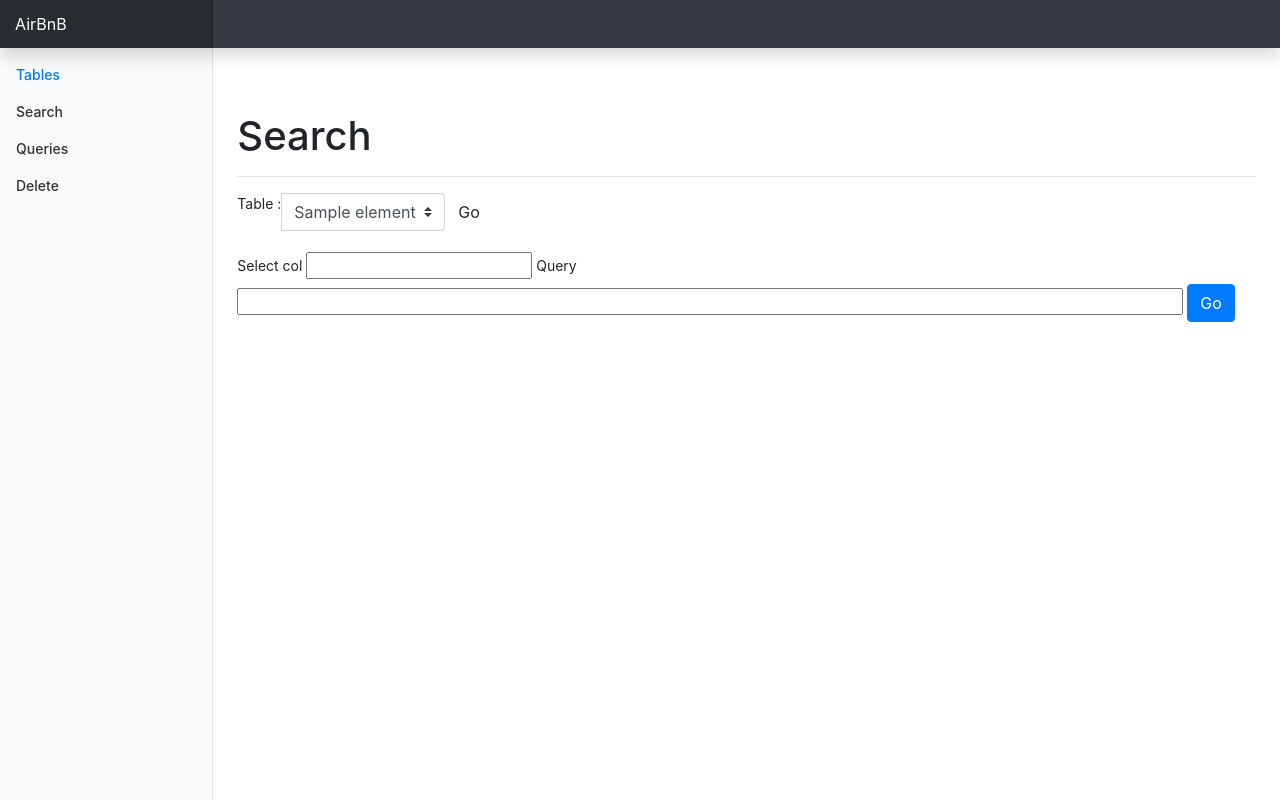
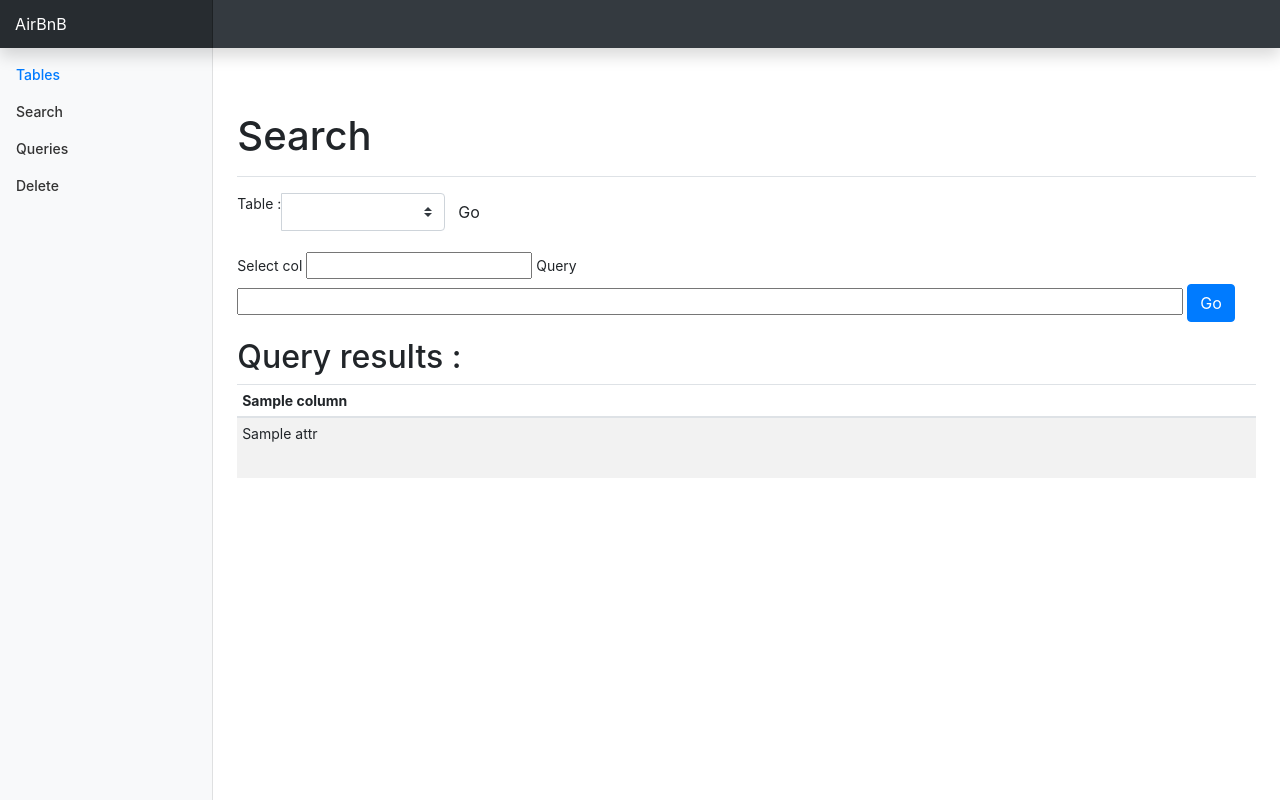
Before and after one commit to vquelque/DbProject, a Flask app: template templates/search.html in a window 1280 px wide. Run offline with Flask 2, Linux system fonts and the light colour scheme; the template is opened without the code that fills it: most values are stand-ins (such as "Sample title", 1, 10 or a date in 2020); form fields are guessed from the names that the template uses; some libraries are stand-ins or nearby versions.

Commit message:
table search

```diff
--- a/app.py
+++ b/app.py
@@ -5,18 +5,20 @@
 from wtforms import StringField, SubmitField, SelectField
 from wtforms.validators import DataRequired
 
-#general configuration
+# general configuration
 app = Flask(__name__)
-#for hot reoading
+# for hot reoading
 app.debug = True
-app.secret_key='super_secret'
+app.secret_key = "super_secret"
 
-#database connection
-engine = create_engine('oracle://C##DB2019_G43:DB2019_G43@cs322-db.epfl.ch:1521/ORCLCDB')
+# database connection
+engine = create_engine(
+    "oracle://C##DB2019_G43:DB2019_G43@cs322-db.epfl.ch:1521/ORCLCDB"
+)
 connection = engine.connect()
 metadata = MetaData()
 metadata.reflect(bind=connection)
-#tables
+# tables
 # address = Table('ADDRESS', metadata, autoload=True, autoload_with=engine)
 # bed_type = Table('BED_TYPE', metadata, autoload=True, autoload_with=engine)
 # calendar = Table('CALENDAR', metadata, autoload=True, autoload_with=engine)
@@ -34,8 +36,8 @@
 # room_type = Table('ROOM_TYPE', metadata, autoload=True, autoload_with=engine)
 # scores = Table('SCORES', metadata, autoload=True, autoload_with=engine)
 
-#db helper functions
-def dump_table(table_name) :
+# db helper functions
+def dump_table(table_name):
     table = metadata.tables[table_name]
     query = table.select()
     ResultProxy = connection.execute(query)
@@ -43,40 +45,66 @@
     ResultProxy.close()
     return result
 
-#search form
+
+def search_in_table(query, table_name, col_name):
+    sql_query = "SELECT * FROM {0} WHERE {1} LIKE '%{2}%'".format(table_name,col_name,query)
+    ResultProxy = connection.execute(sql_query)
+    result = ResultProxy.fetchmany(10)
+    return result
+
+
+# search form
 class SearchForm(FlaskForm):
-    select_col = SelectField('column to search :')
-    query = StringField('search query :', validators=[DataRequired()])
+    select_col = SelectField("column to search :")
+    query = StringField("search query :", validators=[DataRequired()])
+
     def __init__(self, columns, *args, **kwargs):
         super(SearchForm, self).__init__(*args, **kwargs)
         col_choices = []
-        for col in columns :
-            col_choices.append((col.name,col.name))
+        for col in columns:
+            col_choices.append((col.name, col.name))
         print(col_choices)
         self.select_col.choices = col_choices
 
 
-@app.route('/', methods=['GET', 'POST'])
+@app.route("/", methods=["GET", "POST"])
 def get():
-    table = request.form.get('comp_select')
-    if table == None :
-        table = 'host'
+    table = request.form.get("comp_select")
+    if table == None:
+        table = "host"
     selected_table = str(table)
-    return render_template('index.html', tables = metadata.sorted_tables,
-    columns = metadata.tables[table].columns.keys(),
-    records = dump_table(table),
-    selected_table = selected_table)
+    return render_template(
+        "index.html",
+        tables=metadata.sorted_tables,
+        columns=metadata.tables[table].columns.keys(),
+        records=dump_table(table),
+        selected_table=selected_table,
+    )
 
-@app.route('/search', methods=['GET', 'POST'])
-def search() :
-    table = request.form.get('comp_select')
-    if table == None :
-        table = 'host'
+
+@app.route("/search", methods=["GET", "POST"])
+def search():
+    table = request.form.get("comp_select")
+    if table == None:
+        table = "host"
+    selected_table = table
     columns = metadata.tables[table].columns
     form = SearchForm(columns)
     if form.validate_on_submit():
-        return render_template('search.html', tables = metadata.sorted_tables,form=form)
-    return render_template('search.html', tables = metadata.sorted_tables, form=form)
+        query = form.query.data
+        col_name = form.select_col.data
+        table = selected_table
+        records = search_in_table(query,table,col_name)
+        return render_template(
+            "search.html",
+            tables=metadata.sorted_tables,
+            form=form,
+            columns=columns,
+            records=records,
+            selected_table=selected_table
+        )
+    return render_template("search.html", tables=metadata.sorted_tables, form=form, selected_table=selected_table,columns=columns)
+
 
 if __name__ == "__main__":
     app.run()
--- a/templates/search.html
+++ b/templates/search.html
@@ -9,21 +9,33 @@
     <div class="form-group">
       <div class="input-group">
         <span class="input-group-addon">Table : </span>
-              <select name="comp_select" class="selectpicker form-control custom-select">
+        <select
+          name="comp_select"
+          class="selectpicker form-control custom-select"
+          id="select_table"
+        >
           {% for element in tables %}
-                <option value="{{element}}" {% if element == selected_table %}selected{% endif %} >{{ element }}</option>
+          <option value="{{ element }}">{{ element }}</option>
           {% endfor %}
         </select>
       </div>
       <button type="submit" class="btn btn-default">Go</button>
     </div>
   </form>
-  <br>
+  <br />
   <form method="POST" action="/search" class="form-group">
     {{ form.csrf_token }}
-    {{ form.select_col.label }} {{ form.select_col() }}
-    {{ form.query.label }} {{ form.query(size=100) }}
-    <input type="submit" class='btn btn-primary' value="Go">
+    {{ form.select_col.label }} {{ form.select_col() }} {{ form.query.label }}
+    {{ form.query(size=100) }}
+    <input type="submit" class="btn btn-primary" value="Go" />
   </form>
+
+  <script>
+    var element = document.getElementById("select_table");
+    element.value = "{{selected_table}}";
+  </script>
+
+  <h2>Query results :</h2>
+  {% include "includes/_table.html" %}
 </main>
 {% endblock body %}
```
Lines whose indentation alone changed are shown as unchanged.
